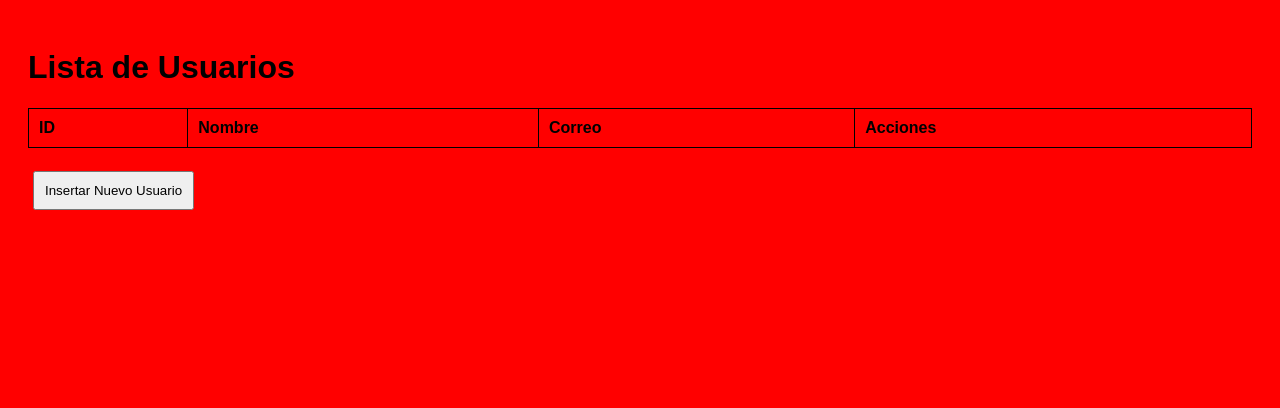
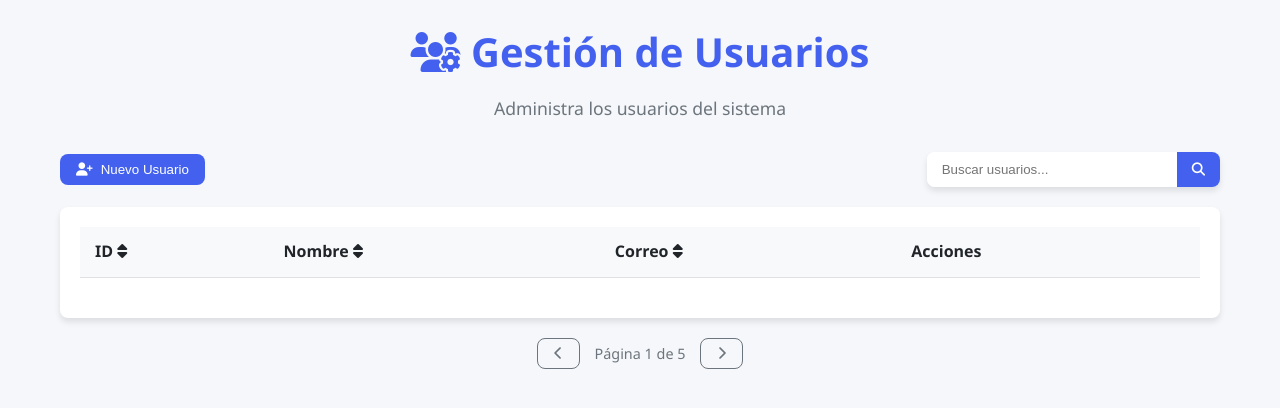
Before and after one commit to AdrianMC-2004/CRUD, a website: page frontend/index.html in a window 1280 px wide. Drawn offline with nearby package versions, Linux system fonts and the light colour scheme; no server answers.

Commit message:
estructura inicial CRUD

```diff
--- a/frontend/index.html
+++ b/frontend/index.html
@@ -3,31 +3,53 @@
 <head>
   <meta charset="UTF-8">
   <meta name="viewport" content="width=device-width, initial-scale=1.0">
-  <title>CRUD de Usuarios</title>
+  <title>Gestión de Usuarios | Admin Panel</title>
+  <link rel="stylesheet" href="https://cdnjs.cloudflare.com/ajax/libs/font-awesome/6.4.0/css/all.min.css">
   <link rel="stylesheet" href="style.css">
 </head>
 <body>
-  <h1>Lista de Usuarios</h1>
+  <div class="container">
+    <header class="header">
+      <h1><i class="fas fa-users-cog"></i> Gestión de Usuarios</h1>
+      <p>Administra los usuarios del sistema</p>
+    </header>
+
+    <div class="toolbar">
+      <button class="btn btn-primary" onclick="window.location.href='insertar.html'">
+        <i class="fas fa-user-plus"></i> Nuevo Usuario
+      </button>
+      <div class="search-box">
+        <input type="text" placeholder="Buscar usuarios...">
+        <button class="btn-search"><i class="fas fa-search"></i></button>
+      </div>
+    </div>
+
+    <div class="card">
+      <div class="table-responsive">
         <table id="usuariosTable">
           <thead>
             <tr>
-        <th>ID</th>
-        <th>Nombre</th>
-        <th>Correo</th>
+              <th>ID <i class="fas fa-sort"></i></th>
+              <th>Nombre <i class="fas fa-sort"></i></th>
+              <th>Correo <i class="fas fa-sort"></i></th>
               <th>Acciones</th>
             </tr>
           </thead>
           <tbody>
+            <!-- Datos se cargarán aquí -->
           </tbody>
         </table>
-  <br>
-  <!-- Botón para redirigir a otra página (insertar.html) donde se podrán agregar nuevos usuarios -->
-  <button onclick="window.location.href='insertar.html'">Insertar Nuevo Usuario</button>
+      </div>
+    </div>
 
-  <!-- Script para usar Axios (biblioteca para hacer solicitudes HTTP desde el frontend) -->
+    <div class="pagination">
+      <button class="btn btn-outline"><i class="fas fa-chevron-left"></i></button>
+      <span class="page-info">Página 1 de 5</span>
+      <button class="btn btn-outline"><i class="fas fa-chevron-right"></i></button>
+    </div>
+  </div>
+
   <script src="https://cdn.jsdelivr.net/npm/axios/dist/axios.min.js"></script>
-
-  <!-- Archivo JS personalizado para manejar la lógica de la página (mostrar usuarios, etc.) -->
   <script src="script.js"></script>
 </body>
 </html>
--- a/frontend/style.css
+++ b/frontend/style.css
@@ -1,30 +1,217 @@
-body {
-    font-family: Arial, sans-serif;
+:root {
+    --primary-color: #4361ee;
+    --secondary-color: #3f37c9;
+    --success-color: #4cc9f0;
+    --danger-color: #f72585;
+    --light-color: #f8f9fa;
+    --dark-color: #212529;
+    --gray-color: #6c757d;
+    --border-radius: 8px;
+    --box-shadow: 0 4px 6px rgba(0, 0, 0, 0.1);
+    --transition: all 0.3s ease;
+  }
+
+  * {
+    margin: 0;
+    padding: 0;
+    box-sizing: border-box;
+  }
+
+  body {
+    font-family: 'Segoe UI', Tahoma, Geneva, Verdana, sans-serif;
+    background-color: #f5f7fa;
+    color: var(--dark-color);
+    line-height: 1.6;
+    padding: 0;
+  }
+
+  .container {
+    max-width: 1200px;
+    margin: 0 auto;
     padding: 20px;
-    background-color: red;
+  }
+
+  .header {
+    margin-bottom: 30px;
+    text-align: center;
+  }
+
+  .header h1 {
+    font-size: 2.5rem;
+    color: var(--primary-color);
+    margin-bottom: 10px;
+  }
+
+  .header p {
+    color: var(--gray-color);
+    font-size: 1.1rem;
+  }
+
+  .toolbar {
+    display: flex;
+    justify-content: space-between;
+    align-items: center;
+    margin-bottom: 20px;
+    flex-wrap: wrap;
+    gap: 15px;
+  }
+
+  .search-box {
+    display: flex;
+    align-items: center;
+    background: white;
+    border-radius: var(--border-radius);
+    overflow: hidden;
+    box-shadow: var(--box-shadow);
+  }
+
+  .search-box input {
+    border: none;
+    padding: 10px 15px;
+    min-width: 250px;
+    outline: none;
+  }
+
+  .btn-search {
+    background: var(--primary-color);
+    color: white;
+    border: none;
+    padding: 10px 15px;
+    cursor: pointer;
+    transition: var(--transition);
+  }
+
+  .btn-search:hover {
+    background: var(--secondary-color);
+  }
+
+  .card {
+    background: white;
+    border-radius: var(--border-radius);
+    box-shadow: var(--box-shadow);
+    padding: 20px;
+    margin-bottom: 20px;
+  }
+
+  .table-responsive {
+    overflow-x: auto;
   }
 
   table {
     width: 100%;
     border-collapse: collapse;
-  }
-
-  table, th, td {
-    border: 1px solid black;
+    margin-bottom: 20px;
   }
 
   th, td {
-    padding: 10px;
+    padding: 12px 15px;
     text-align: left;
+    border-bottom: 1px solid #e0e0e0;
   }
 
-  button {
-    padding: 10px;
-    margin: 5px;
-    cursor: pointer;
+  th {
+    background-color: #f8f9fa;
+    color: var(--dark-color);
+    font-weight: 600;
+    position: sticky;
+    top: 0;
   }
 
-  form {
-    max-width: 400px;
-    margin: 20px auto;
+  tr:hover {
+    background-color: #f8f9fa;
   }
+
+  .btn {
+    padding: 8px 16px;
+    border-radius: var(--border-radius);
+    border: none;
+    cursor: pointer;
+    font-weight: 500;
+    transition: var(--transition);
+    display: inline-flex;
+    align-items: center;
+    gap: 8px;
+  }
+
+  .btn-primary {
+    background-color: var(--primary-color);
+    color: white;
+  }
+
+  .btn-primary:hover {
+    background-color: var(--secondary-color);
+    transform: translateY(-2px);
+  }
+
+  .btn-outline {
+    background: transparent;
+    border: 1px solid var(--gray-color);
+    color: var(--gray-color);
+  }
+
+  .btn-outline:hover {
+    border-color: var(--primary-color);
+    color: var(--primary-color);
+  }
+
+  .btn-danger {
+    background-color: var(--danger-color);
+    color: white;
+  }
+
+  .btn-danger:hover {
+    background-color: #d1146a;
+  }
+
+  .btn-success {
+    background-color: var(--success-color);
+    color: white;
+  }
+
+  .btn-success:hover {
+    background-color: #3ab4d9;
+  }
+
+  .action-buttons {
+    display: flex;
+    gap: 8px;
+  }
+
+  .pagination {
+    display: flex;
+    justify-content: center;
+    align-items: center;
+    gap: 15px;
+    margin-top: 20px;
+  }
+
+  .page-info {
+    color: var(--gray-color);
+    font-size: 0.9rem;
+  }
+
+  /* Responsive design */
+  @media (max-width: 768px) {
+    .toolbar {
+      flex-direction: column;
+      align-items: stretch;
+    }
+
+    .search-box {
+      width: 100%;
+    }
+
+    .search-box input {
+      width: 100%;
+    }
+
+    th, td {
+      padding: 8px 10px;
+      font-size: 0.9rem;
+    }
+
+    .action-buttons {
+      flex-direction: column;
+      gap: 5px;
+    }
+  }
```
Lines whose indentation alone changed are shown as unchanged.
